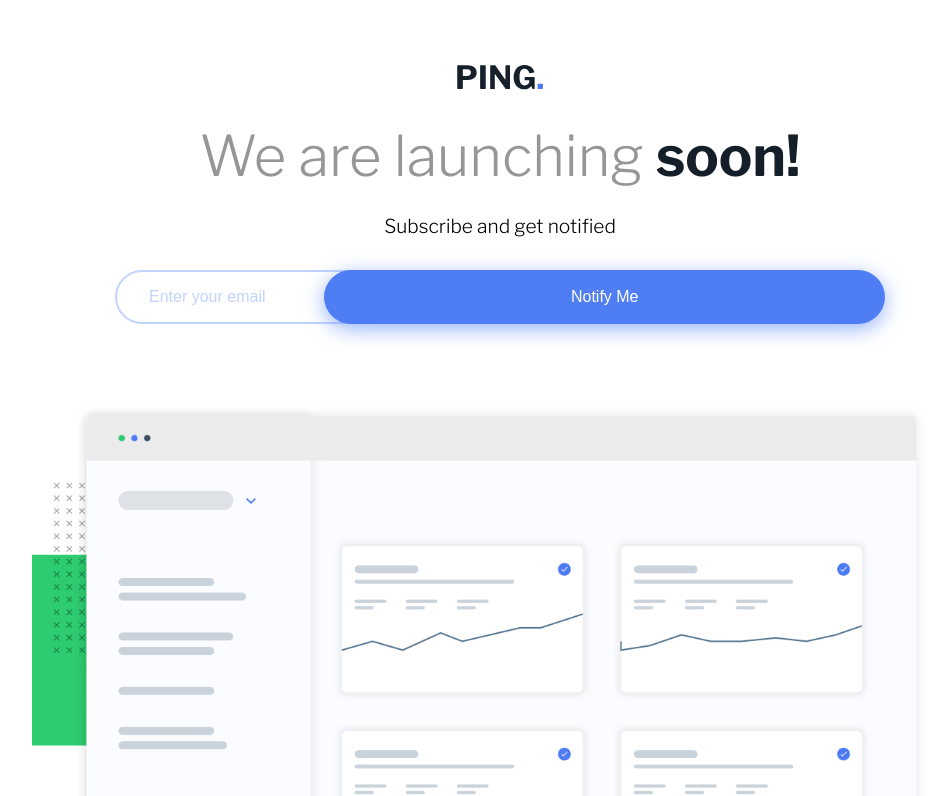
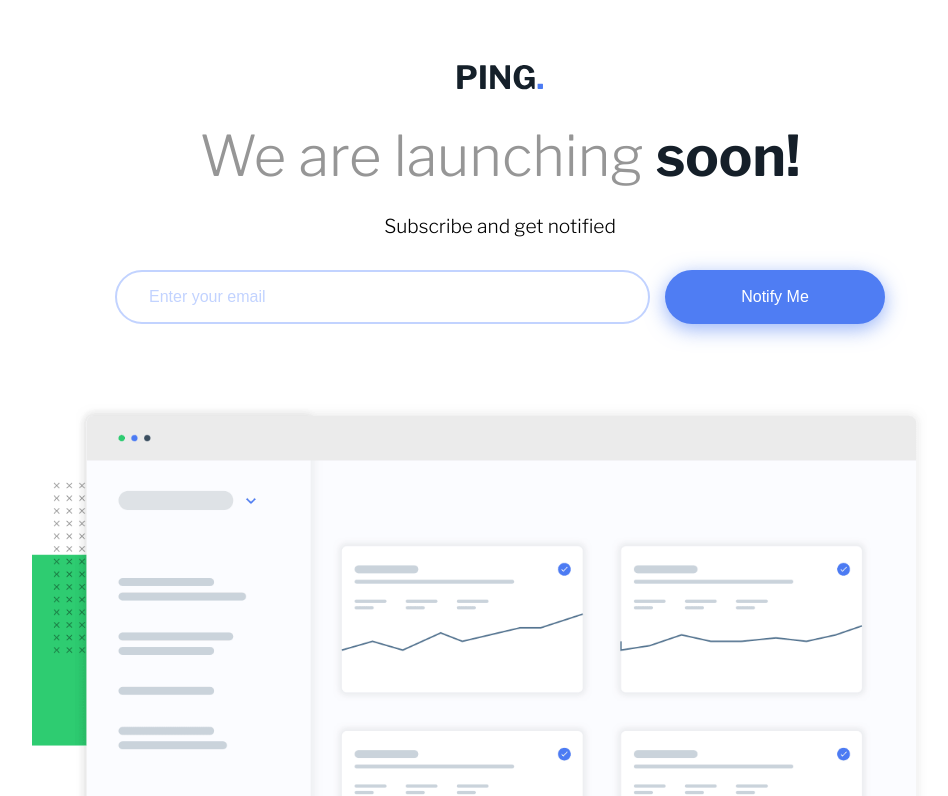
Before and after one commit to shekinahwebdev/PING-COMING-SOON-PAGE, a React (Vite) app: page / in a window 1280 px wide. Shown: the top 796 px of the page, without its empty margins (140-1088 px from the left). Built offline with nearby package versions, Linux system fonts and the light colour scheme; a web font is replaced by a local one.

Commit message:
Fix button alignment

```diff
--- a/src/App.css
+++ b/src/App.css
@@ -83,6 +83,7 @@ strong {
   display: flex;
   flex-direction: column;
   gap: 0.5rem;
+  width: 100%;
 }
 
 .error_message {
@@ -162,13 +163,22 @@ strong {
 
   .input_email {
     width: 300%;
-    max-width: 500px;
+    max-width: 535px;
+  }
+
+  .btn {
+    max-width: 220px;
+    margin-bottom: 0rem;
+  }
+
+  .input_container {
+    display: flex;
+    width: 100%;
   }
 
   .form {
     flex-direction: row;
-    gap: 1rem;
-    /* border: 2px solid red; */
+    gap: 0rem;
     width: 100%;
     max-width: 770px;
   }
```
